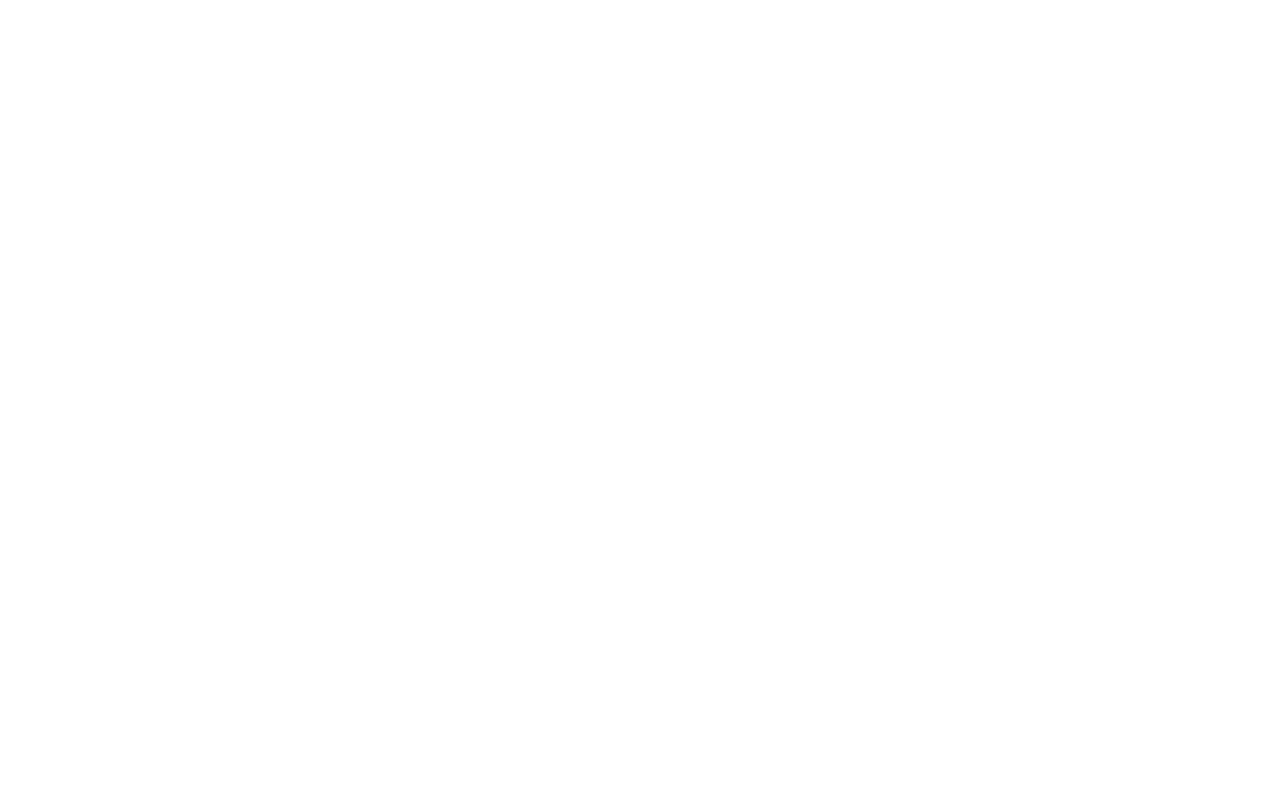
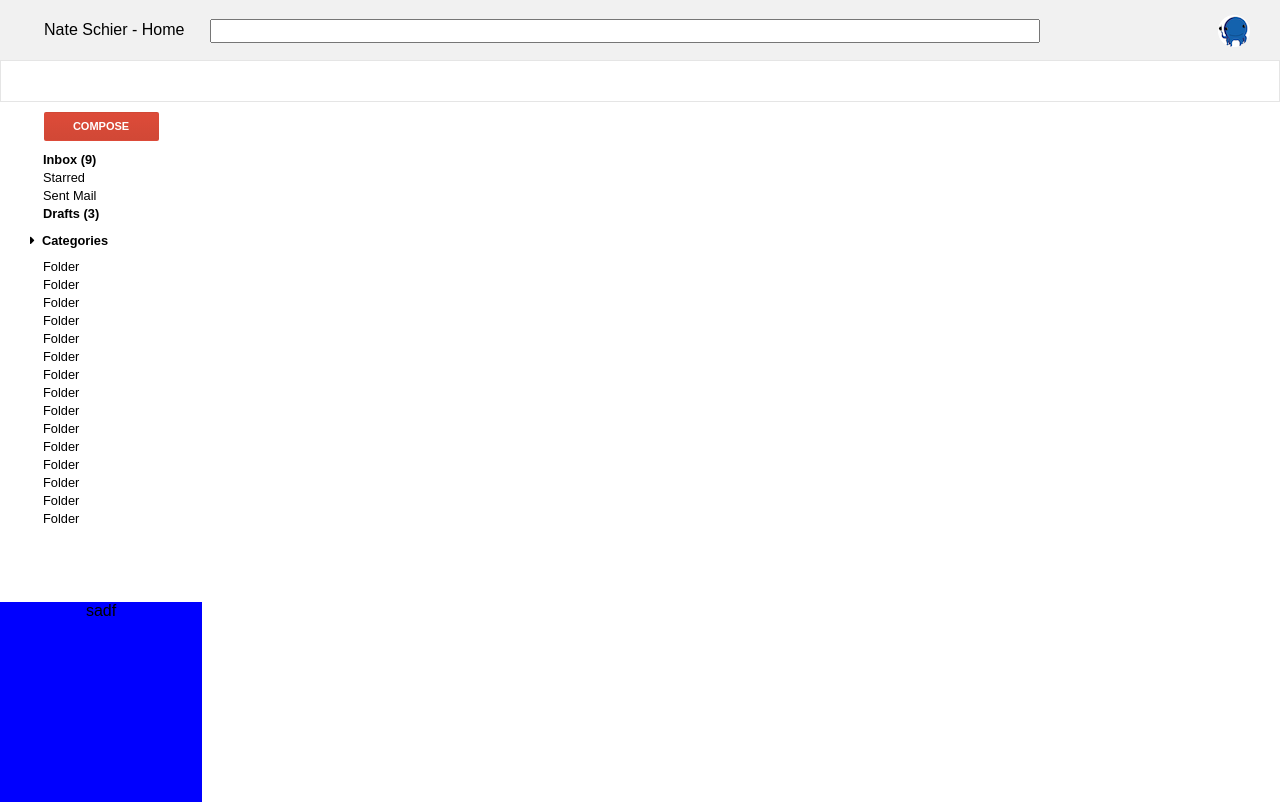
Before and after one commit to cosst/personal-site, a Vue app: page /#/home in a window 1280 px wide. Built offline with nearby package versions, Linux system fonts and the light colour scheme.

Commit message:
Add basic home page template.

```diff
--- /dev/null
+++ b/src/components/Home.vue
@@ -0,0 +1,280 @@
+<template>
+  <div class="container">
+    <div class="header">
+      <div class="header-container">
+        <div class="header-title">
+          <h1>Nate Schier - Home</h1>
+        </div>
+        <div class="header-search">
+          <input type="text" name="q">
+        </div>
+        <div class="header-logo">
+          <span class="header-logo-image"></span>
+        </div>
+      </div>
+    </div>
+    <div class="menu-bar">
+      <div class="menu-container">
+      </div>
+    </div>
+    <div class="main">
+      <div class="sidebar-container">
+        <div class="sidebar">
+          <div class="folder-container">
+            <div class="compose">
+              <div class="compose-button">
+                Compose
+              </div>
+            </div>
+            <div class="folders">
+              <ul>
+                <li><b>Inbox (9)</b></li>
+                <li>Starred</li>
+                <li>Sent Mail</li>
+                <li><b>Drafts (3)</b></li>
+              </ul>
+              <div class="categories">
+                <i class="fas fa-caret-right"></i>&nbsp;&nbsp;Categories
+              </div>
+              <ul>
+                <li>Folder</li>
+                <li>Folder</li>
+                <li>Folder</li>
+                <li>Folder</li>
+                <li>Folder</li>
+                <li>Folder</li>
+                <li>Folder</li>
+                <li>Folder</li>
+                <li>Folder</li>
+                <li>Folder</li>
+                <li>Folder</li>
+                <li>Folder</li>
+                <li>Folder</li>
+                <li>Folder</li>
+                <li>Folder</li>
+              </ul>
+            </div>
+          </div>
+        </div>
+        <div class="chat-box">
+          sadf
+        </div>
+      </div>
+      <div class="main-container">
+      </div>
+    </div>
+  </div>
+</template>
+
+<script>
+import SectionHeader from './SectionHeader'
+import CompanyLocationHeader from './CompanyLocationHeader'
+import PositionDatesHeader from './PositionDatesHeader'
+import PositionBullets from './PositionBullets'
+import SkillsAndInterests from './SkillsAndInterests'
+import EducationBullets from './EducationBullets'
+import AwardsBullets from './AwardsBullets'
+import PositionBulletsUl from './PositionBulletsUl'
+
+export default {
+  name: 'page',
+  components: { SectionHeader, CompanyLocationHeader, PositionDatesHeader, PositionBullets, EducationBullets, SkillsAndInterests, AwardsBullets, PositionBulletsUl
+  },
+  data: function () {
+    return {
+      selfStudy: [
+        {bullet: "Focus primarily on full-stack JavaScript and more specifically React & Node"},
+        {bullet: "Learn through a mix of my own projects, tutorials, online reading, and contributing to open source"},
+        {bullet: "Enrolled in Harvard’s CS50x to build foundational CS knowledge; estimated completion: February 2018"}
+      ]
+    }
+  }
+}
+</script>
+
+<!-- Add "scoped" attribute to limit CSS to this component only -->
+<style scoped>
+.header {
+  background-color: #f1f1f1;
+  height: 60px;
+  width: 100%;
+}
+.menu-bar {
+  background-color: white;
+  border: 1px solid #e5e5e5;
+  height: 40px;
+  width: 100%;
+}
+.main {
+  width: 100%;
+}
+.sidebar-container {
+  display: flex;
+  flex-direction: column;
+  width: 202px;
+}
+.folder-container {
+  display: flex;
+  flex-direction: column;
+  justify-content: center;
+  text-align: none;
+}
+.sidebar {
+  height: 500px;
+}
+.chat-box {
+  background-color: blue;
+  height: 200px;
+}
+.main-container {
+  width: 100%;
+}
+.compose-button {
+  background-color: #d14836;
+  background-image: linear-gradient(to bottom,#dd4b39,#d14836);
+  border-color: transparent;
+  border-radius: 2px;
+  border-style: solid;
+  border-width: 1px;
+  color: white;
+  -webkit-font-smoothing: auto;
+  font-size: 11px;
+  font-weight: bold;
+  height: 27px;
+  line-height: 27px;
+  margin: 10px auto;
+  padding: 0 8px 0 8px;
+  text-transform: uppercase;
+  white-space: nowrap;
+  width: 97px;
+}
+.compose {
+  text-align: center;
+  width: 202px;
+}
+.folders li {
+  height: 16px;
+  padding: 1px 0px;
+}
+.folders ul {
+  font-size: 12.8px;
+  list-style-type: none;
+  margin: 0 0 0 33px;
+  text-align: left;
+}
+.categories {
+  font-size: 12.8px;
+  font-weight: bold;
+  margin: 10px 0 10px 30px;
+  text-align: left;
+  width: 100%;
+}
+.header-container {
+  display: flex;
+  justify-content: space-between;
+  padding: 15px 0px 10px;
+}
+.header-title {
+  flex-grow: 0;
+  line-height: 30px;
+  margin-left: 44px;
+  text-align: left;
+}
+.header-search {
+  flex-grow: 3;
+  line-height: 30px;
+  text-align: left;
+}
+.header-search input {
+  display: inline-block;
+  height: 20px;
+  margin-left: 25px;
+  width: 80%;
+}
+.header-logo {
+  flex-grow: 0;
+  height: 30px;
+  text-align: right;
+}
+.header-logo-image {
+  background-image: url("../assets/oswald.png");
+  background-size: 32px 32px;
+  border-radius: 50%;
+  display: inline-block;
+  font-size: 13px;
+  font-stretch: 100%;
+  height: 32px;
+  line-height: normal;
+  margin-right: 30px;
+  white-space: nowrap;
+  width: 32px;
+}
+.container {
+  background-color: white;
+  display: flex;
+  flex-wrap: wrap;
+  font-family: arial,sans-serif;
+  justify-content: center;
+  margin: 0;
+}
+.heading-text {
+  font-size: 14px;
+}
+.heading-text-fa {
+  color: black;
+  font-size: 14px;
+  margin-top: 2px;
+}
+.heading-text-fa a {
+  color: grey;
+  padding: 2px;
+}
+.page {
+  background-color: white;
+  border: 1px solid black;
+  max-width: 900px;
+  margin-top: 10px;
+  margin-bottom: 10px;
+}
+.page-text {
+  padding: 50px;
+}
+.summary-text {
+  margin-bottom: 10px;
+  text-align: left;
+}
+h1 {
+  font-size: 16px;
+  font-weight: normal;
+}
+ul {
+  padding: 0;
+}
+li {
+  margin: 0 10px;
+}
+a {
+  color: black;
+  text-decoration: none;
+}
+@media only screen and (max-width: 900px)  {
+  .page {
+    border: none;
+    margin-top: 0px;
+    margin-bottom: 0px;
+  }
+  .page-text {
+    padding: 20px;
+  }
+}
+@media only screen and (max-width: 460px)  {
+  h1 {
+    font-size: 45px;
+  }
+}
+@media only screen and (max-width: 400px)  {
+  h1 {
+    font-size: 40px;
+  }
+}
+</style>
--- a/src/router/index.js
+++ b/src/router/index.js
@@ -1,6 +1,7 @@
 import Vue from 'vue'
 import Router from 'vue-router'
 import ResumePage from '@/components/ResumePage'
+import Home from '@/components/Home'
 
 Vue.use(Router)
 
@@ -10,6 +11,11 @@
       path: '/',
       name: 'resume-page',
       component: ResumePage
+    },
+    {
+      path: '/home',
+      name: 'home',
+      component: Home
     }
   ]
 })
```
Also changed, not shown: src/assets/oswald.png (added).
